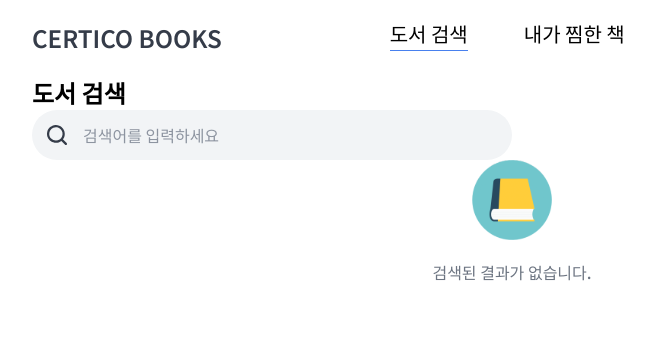
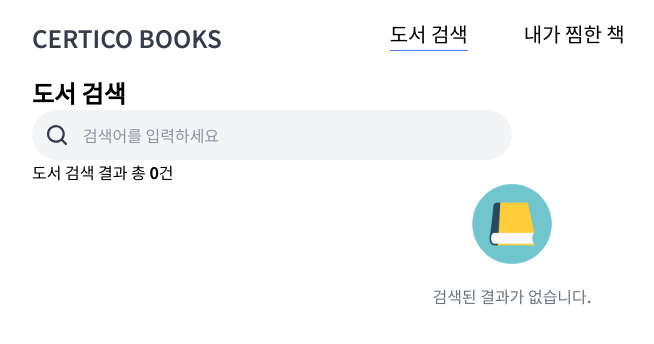
Before and after one commit to 313yang/cdri-project, a React (Vite) app: page / in a window 1280 px wide. Shown: the top 344 px of the page, without its empty margins (128-782 px from the left). Built offline with nearby package versions, Linux system fonts and the light colour scheme.

Commit message:
Feat: 라우터 구조수정

```diff
--- a/src/App.tsx
+++ b/src/App.tsx
@@ -1,21 +1,31 @@
-import { BrowserRouter as Router } from "react-router-dom";
+import { Route, BrowserRouter as Router, Routes } from "react-router-dom";
 import { QueryClient, QueryClientProvider } from "@tanstack/react-query";
 import { ReactQueryDevtools } from "@tanstack/react-query-devtools";
+import mainRouter from '@/router';
 import { Header } from "@/components/Header";
-import { MainRoutes } from "./components/router";
-
+import { MainContainer } from "@/styles/main.styled";
 // Create a client
 const queryClient = new QueryClient();
 
 function App() {
   return (
-    <Router>
-      <QueryClientProvider client={queryClient}>
+    <QueryClientProvider client={queryClient}>
+      <Router>
         <Header />
-        <MainRoutes />
-        <ReactQueryDevtools />
-      </QueryClientProvider>
-    </Router>
+        <MainContainer>
+          <Routes>
+            {mainRouter.map(route => (
+              <Route
+                key={route.path}
+                path={route.path}
+                element={<route.component />}
+              />
+            ))}
+          </Routes>
+        </MainContainer>
+      </Router>
+      <ReactQueryDevtools />
+    </QueryClientProvider>
   );
 }
 
--- a/src/components/Title/index.tsx
+++ b/src/components/Title/index.tsx
@@ -1,16 +1,19 @@
 import { useLocation } from "react-router-dom";
 import { SearchBar } from "@/components/SearchBar";
-import { TitleText } from "@/utils/consts";
+import { PageTitles } from "@/utils/consts";
 
 /** 현재 경로에 따라 타이틀을 출력합니다. */
 export const Title = () => {
     const { pathname } = useLocation();
 
-    const title = TitleText[pathname];
+    /** `pathname`에 맞는 타이틀 객체를 찾습니다 */
+    const currentText = PageTitles.find((text) => text.path === pathname)
+        || { title: PageTitles[0].title, result: PageTitles[0].result }; // 기본 값으로 "도서 검색" 설정.
     return (
         <div>
-            <h2>{title}</h2>
-            {title === TitleText["/"] && <SearchBar />}
+            <h2>{currentText.title}</h2>
+            {pathname === "/" && <SearchBar />}
+            <p>{currentText.result} 총 <strong>0</strong>건</p>
         </div>
     );
 };
--- a/src/components/router/index.tsx
+++ /dev/null
@@ -1,17 +0,0 @@
-import { Routes, Route } from "react-router-dom";
-import { FavoritePage } from "@/pages/Favorite";
-import { SearchPage } from "@/pages/Search";
-import { MainContainer } from "@/styles/main.styled";
-
-/**
- * 메인화면의 Routes을 반환합니다.
- * @returns Routes
- */
-export const MainRoutes = () => {
-    return <MainContainer>
-        <Routes>
-            <Route path="/" element={<SearchPage />} />
-            <Route path="/favorite" element={<FavoritePage />} />
-        </Routes>
-    </MainContainer>;
-};
--- /dev/null
+++ b/src/router/index.tsx
@@ -0,0 +1,17 @@
+import { FavoritePage } from "@/pages/Favorite";
+import { SearchPage } from "@/pages/Search";
+
+/**
+ * 메인화면의 Routes을 반환합니다.
+ * @returns Routes
+ */
+export default [
+    {
+        path: '/',
+        component: SearchPage
+    },
+    {
+        path: '/favorite',
+        component: FavoritePage
+    },
+];
--- a/src/utils/consts.ts
+++ b/src/utils/consts.ts
@@ -1,5 +1,10 @@
-/** 타이틀에 들어가는 텍스트입니다. */
-export const TitleText: { [key: string]: string; } = {
-    "/": "도서 검색",
-    "/favorite": "내가 찜한 책",
-};
+/** 페이지 별 타이틀에 들어가는 텍스트들입니다. */
+export const PageTitles = [{
+    path: "/",
+    title: "도서 검색",
+    result: "도서 검색 결과",
+}, {
+    path: "/favorite",
+    title: "내가 찜한 책",
+    result: "찜한 책",
+}];
```
